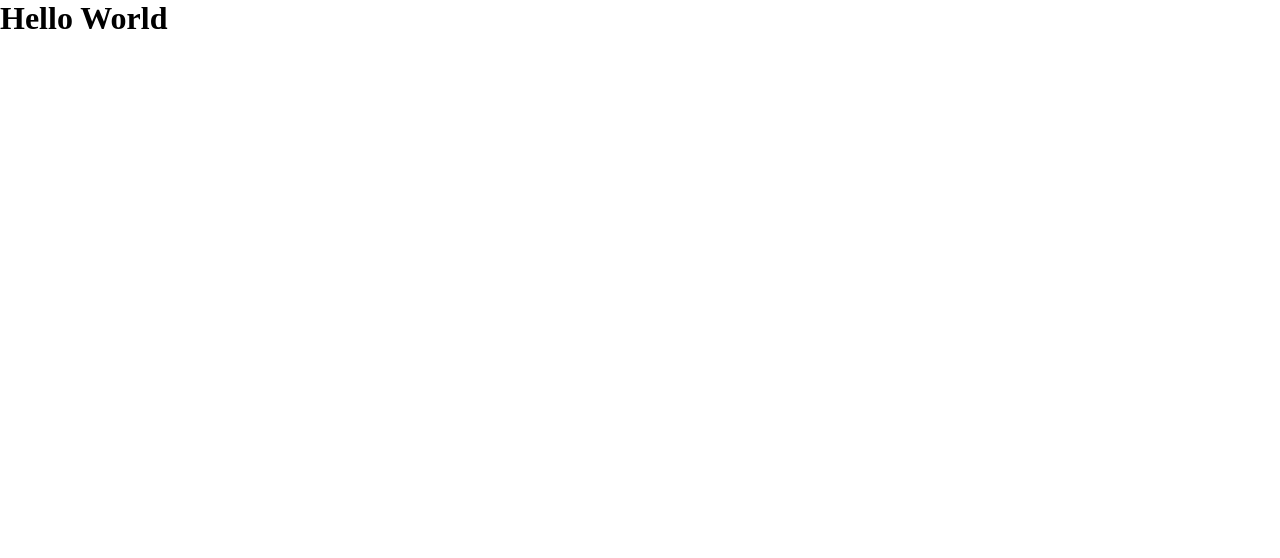
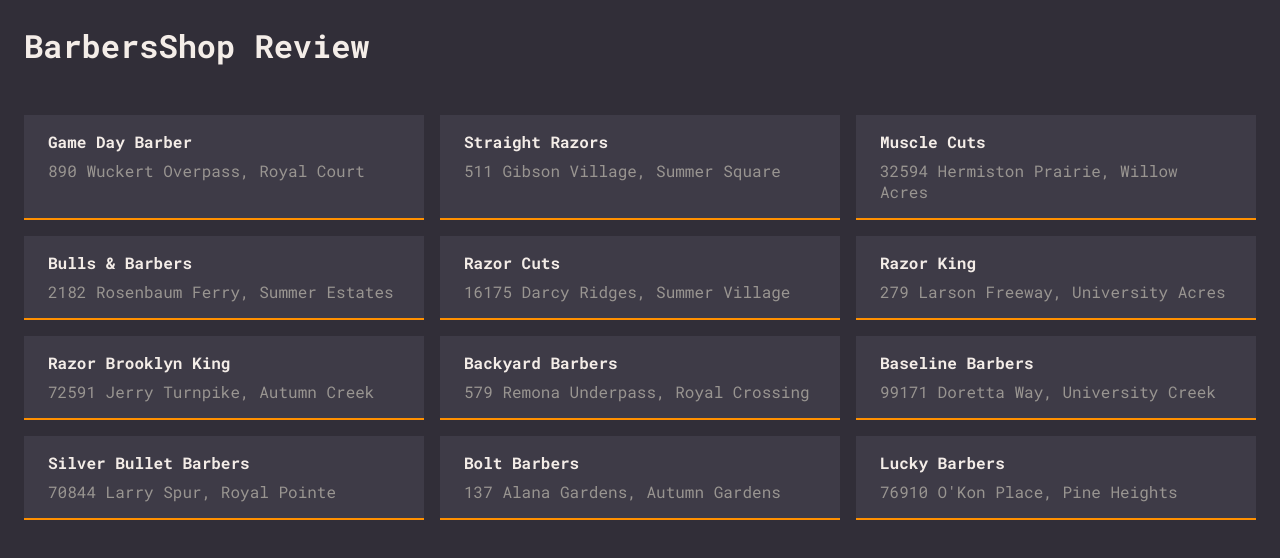
Before and after one commit to Isaac-alencar/barber-shops-reviews, a Next.js app: page / in a window 1280 px wide. Shown: the top 558 px of the page. Built offline with nearby package versions, Linux system fonts and the light colour scheme; data requests are answered from the project's data file.

Commit message:
add home page

```diff
--- a/package.json
+++ b/package.json
@@ -13,6 +13,7 @@
     "@types/node": "18.15.11",
     "@types/react": "18.0.37",
     "@types/react-dom": "18.0.11",
+    "axios": "^1.3.6",
     "eslint": "8.38.0",
     "eslint-config-next": "13.3.0",
     "next": "13.3.0",
--- /dev/null
+++ b/src/components/Error.tsx
@@ -0,0 +1,9 @@
+import styles from "../styles/components/Error.module.css";
+
+export default function Loading() {
+  return (
+    <div className={styles.container}>
+      <h1>Something went wrong :/</h1>
+    </div>
+  );
+}
--- /dev/null
+++ b/src/components/Loading.tsx
@@ -0,0 +1,9 @@
+import styles from '../styles/components/Loading.module.css'
+
+export default function Loading() {
+  return (
+    <div className={styles.container}>
+      <h1>Loading...</h1>
+    </div>
+  );
+}
--- /dev/null
+++ b/src/infra/apiClient.ts
@@ -0,0 +1,7 @@
+import axios, { AxiosRequestConfig } from "axios";
+
+export const apiClient = (config?: AxiosRequestConfig) =>
+  axios.create({
+    baseURL: " http://localhost:3000/",
+    ...config,
+  });
--- /dev/null
+++ b/src/infra/fetchBarbersShop.ts
@@ -0,0 +1,11 @@
+import { apiClient } from "./apiClient";
+
+export const fetchBarbersShop = async () => {
+  try {
+    const response = await apiClient().get("/barbersshop");
+
+    return response.data;
+  } catch (error) {
+    throw new Error((error as Error).message);
+  }
+};
--- a/src/pages/_app.tsx
+++ b/src/pages/_app.tsx
@@ -1,6 +1,14 @@
-import '@/styles/globals.css'
-import type { AppProps } from 'next/app'
+import "@/styles/globals.css";
+import type { AppProps } from "next/app";
+
+import { Roboto_Mono } from "next/font/google";
+const robotoMono = Roboto_Mono({ subsets: ["latin"] });
+
 
 export default function App({ Component, pageProps }: AppProps) {
-  return <Component {...pageProps} />
+  return (
+    <main className={robotoMono.className}>
+      <Component {...pageProps} />
+    </main>
+  );
 }
--- a/src/pages/index.tsx
+++ b/src/pages/index.tsx
@@ -1,3 +1,65 @@
+import Head from "next/head";
+import { useEffect, useState } from "react";
+
+import { fetchBarbersShop } from "@/infra/fetchBarbersShop";
+
+import Loading from "@/components/Loading";
+import Error from "@/components/Error";
+
+import styles from "../styles/pages/Home.module.css";
+
+type BarberShop = {
+  id: number;
+  name: string;
+  address: string;
+};
+
 export default function Home() {
-  return <h1>Hello World</h1>
+  const [barbersShop, setBarbersShop] = useState<BarberShop[]>();
+  const [isLoading, setIsLoading] = useState<boolean>();
+  const [error, setError] = useState<string>();
+
+  useEffect(() => {
+    setIsLoading(true);
+
+    fetchBarbersShop()
+      .then((data) => {
+        setIsLoading(false);
+        setBarbersShop(data);
+      })
+      .catch((error) => {
+        setIsLoading(false);
+        setError((error as Error).message);
+      })
+      .finally(() => {
+        setIsLoading(false);
+      });
+  }, []);
+
+  return (
+    <>
+      {isLoading && <Loading />}
+      {error && <Error />}
+      {barbersShop && (
+        <>
+          <Head>
+            <title>Barbershop Reviews | Home </title>
+          </Head>
+          <main className={styles.container}>
+            <h1>BarbersShop Review</h1>
+            <div className={styles.barbersShopList}>
+              {barbersShop.map(({ address, name, id }) => {
+                return (
+                  <div className={styles.card} key={id}>
+                    <strong className={styles.name}>{name}</strong>
+                    <span className={styles.address}>{address}</span>
+                  </div>
+                );
+              })}
+            </div>
+          </main>
+        </>
+      )}
+    </>
+  );
 }
--- /dev/null
+++ b/src/styles/components/Error.module.css
@@ -0,0 +1,8 @@
+.container {
+  height: 100vh;
+  display: flex;
+  justify-content: center;
+  align-items: center;
+
+  color: var(--white);
+}
--- /dev/null
+++ b/src/styles/components/Loading.module.css
@@ -0,0 +1,8 @@
+.container {
+  height: 100vh;
+  display: flex;
+  justify-content: center;
+  align-items: center;
+
+  color: var(--white);
+}
--- a/src/styles/globals.css
+++ b/src/styles/globals.css
@@ -18,6 +18,7 @@ html,
 body {
   max-width: 100vw;
   overflow-x: hidden;
+  background-color: var(--background);
 }
 
 a {
--- /dev/null
+++ b/src/styles/pages/Home.module.css
@@ -0,0 +1,43 @@
+.container {
+  padding: 1.5rem;
+  color: var(--white);
+  background-color: var(--background);
+}
+
+.barbersShopList {
+  display: grid;
+  grid-template-columns: 1fr;
+  grid-gap: 1rem;
+
+  margin: 3rem 0;
+}
+
+.card {
+  display: flex;
+	flex-direction: column;
+	gap: 0.5rem;
+  padding: 1rem 1.5rem;
+  background-color: var(--light-grey);
+  border-bottom: 2px solid var(--orange);
+  flex: 1;
+}
+
+.name {
+	color: var(--white);
+}
+
+.address {
+	color: var(--grey);
+}
+
+@media screen and (min-width: 768px) {
+  .barbersShopList {
+    grid-template-columns: repeat(2, 1fr);
+  }
+}
+
+@media screen and (min-width: 1024px) {
+  .barbersShopList {
+    grid-template-columns: repeat(3, 1fr);
+  }
+}
```
Also changed, not shown: 1 other file (tests, documents, lock files or other folders).
